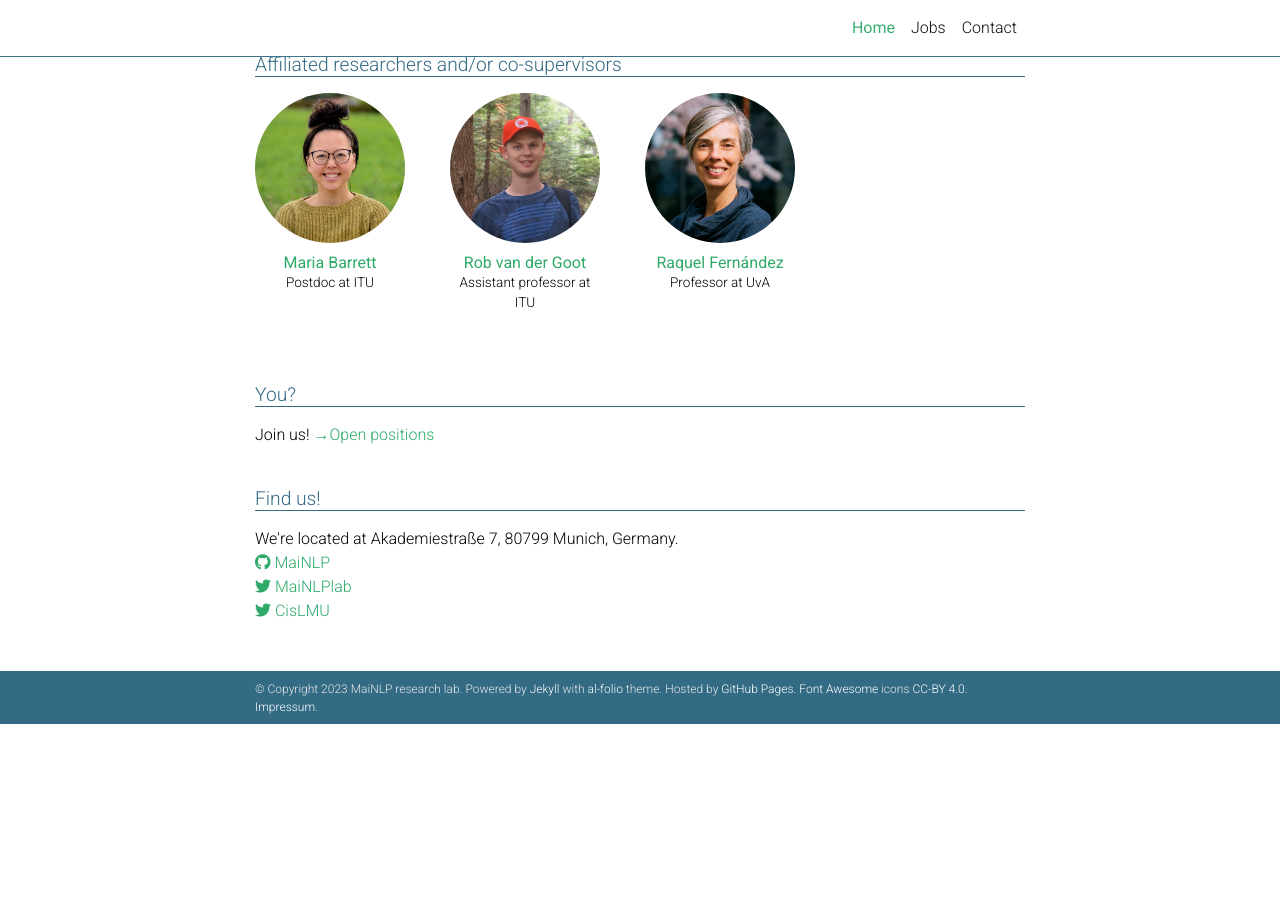
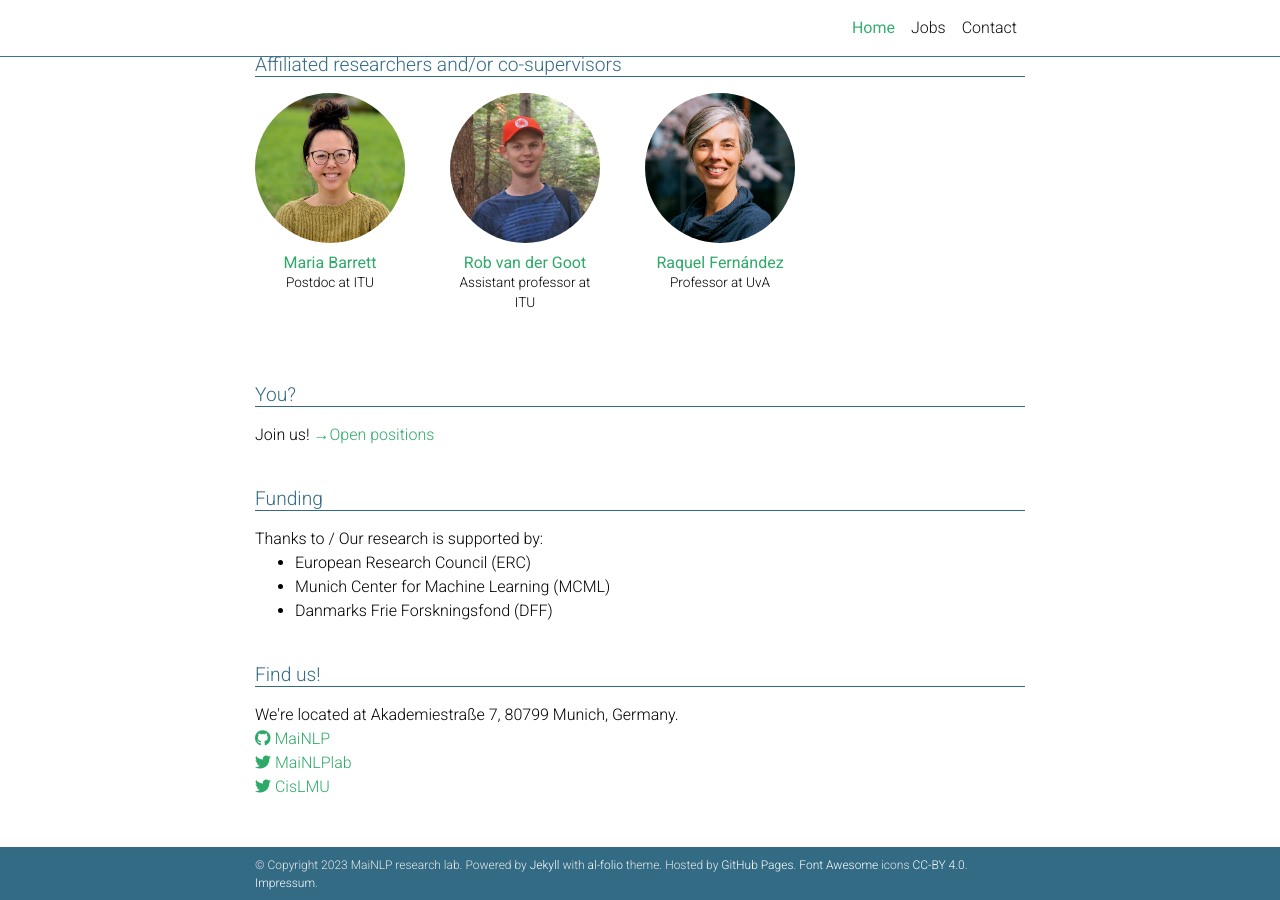
Before and after one commit to mainlp/mainlp.github.io, a Jekyll site: the page built from _pages/about.md, in a window 1280 px wide and 900 px high, scrolled down 1213 px. Built offline with Jekyll 4.4.1, drawn with Linux system fonts in a browser that asks for light colours; full-size pictures stand in for the smaller copies a plugin makes; comment, search, counter and statistics services are not loaded; a style sheet for code colours, icons or effects is not loaded; before the commit the page ends 1937 px from its top, so only the background shows below that.

Commit message:
added funding

```diff
--- a/_pages/about.md
+++ b/_pages/about.md
@@ -137,6 +137,14 @@ In broad terms, our aim is to make NLP models more robust, so that they can deal
   <h2 class="category">You?</h2>
   Join us! <a href="/jobs">→Open positions</a>
 
+  <h2 class="category">Funding</h2>
+  Thanks to / Our research is supported by:
+  <ul>
+    <li>European Research Council (ERC)</li>
+    <li>Munich Center for Machine Learning (MCML)</li>
+    <li>Danmarks Frie Forskningsfond (DFF)</li>
+  </ul>
+
   <h2 class="category">Find us!</h2>
   We're located at Akademiestraße 7, 80799 Munich, Germany.<br/>
 
```
